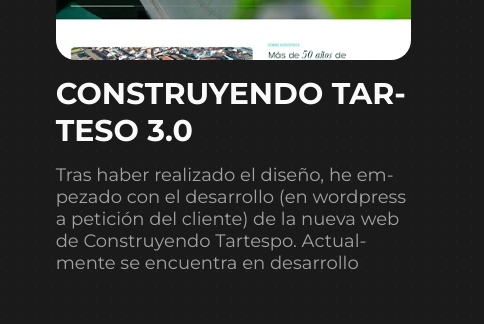
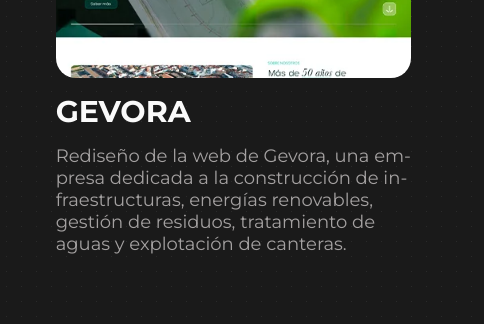
Before and after one commit to SrGexj/portfolio, a plain HTML site: page index.html in a window 1280 px wide. Shown: the part 2196-2520 px from the top of the page, 796-1280 px from the left. Drawn offline with Linux system fonts and the light colour scheme.

Commit message:
Update index.html

```diff
--- a/index.html
+++ b/index.html
@@ -426,11 +426,13 @@
               </article>
                 <!-- Proyecto -->
                 <article class="Slider-item">
-                  <a href="/public/assets/gevora-home.pdf" class="Slider-link" title="ver web Construyendo Tarteso 3.0" target="_blank" data-hover><img loading="lazy" src="/public/assets/gevora-plh.webp" alt=" Web Construyendo Tarteso"
+                  <a href="/public/assets/gevora-home.pdf" class="Slider-link" title="ver boceto web gevora" target="_blank" data-hover><img loading="lazy" src="/public/assets/gevora-plh.webp" alt=" Web Gevora"
                       class="Slider-img"></a>
                   <div class="Slider-info">
-                    <h3 class="Slider-title">Construyendo Tarteso 3.0</h3>
-                    <p class="Slider-description">Tras haber realizado el diseño, he empezado con el desarrollo (en wordpress a petición del cliente) de la nueva web de Construyendo Tartespo. Actualmente se encuentra en desarrollo</p>
+                    <h3 class="Slider-title">Gevora</h3>
+                    <p class="Slider-description">
+                      Rediseño de la web de Gevora, una empresa dedicada a la construcción de infraestructuras, energías renovables, gestión de residuos, tratamiento de aguas y explotación de canteras.
+                    </p>
                   </div>
                 </article>
               <!-- Proyecto -->
```
